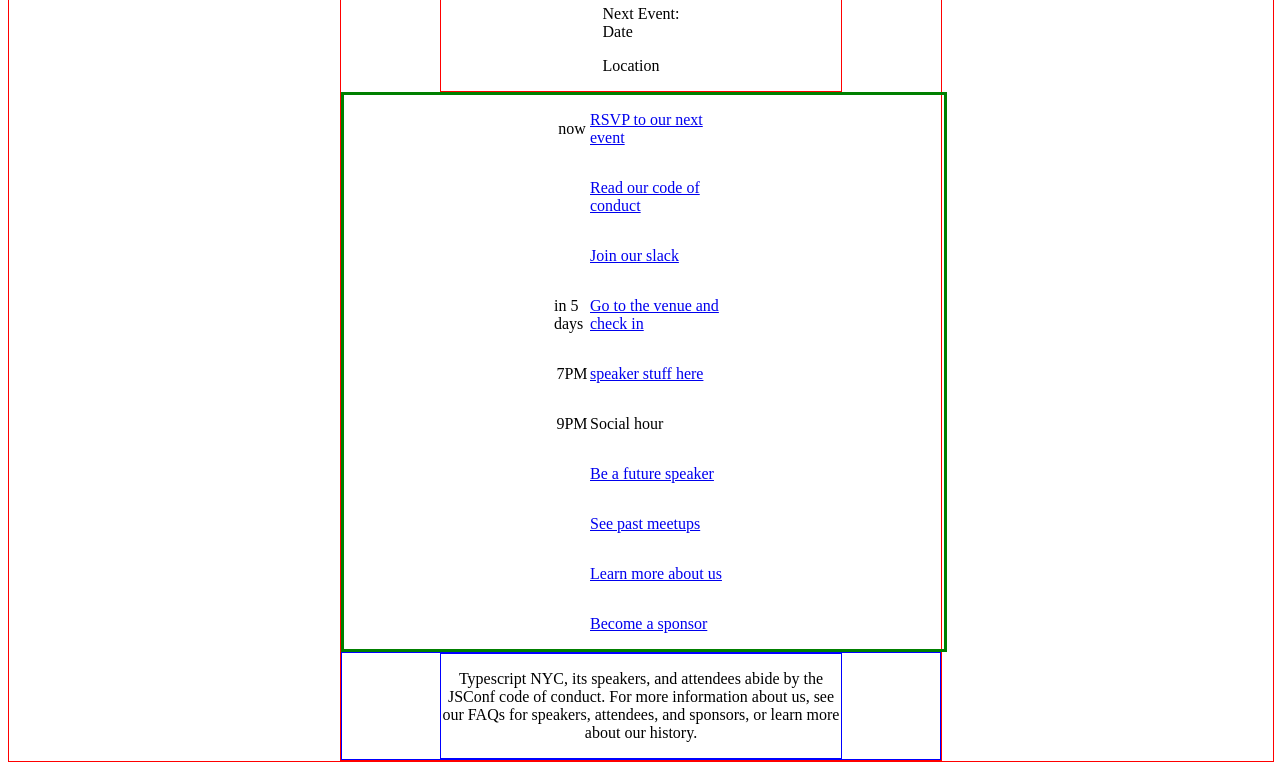
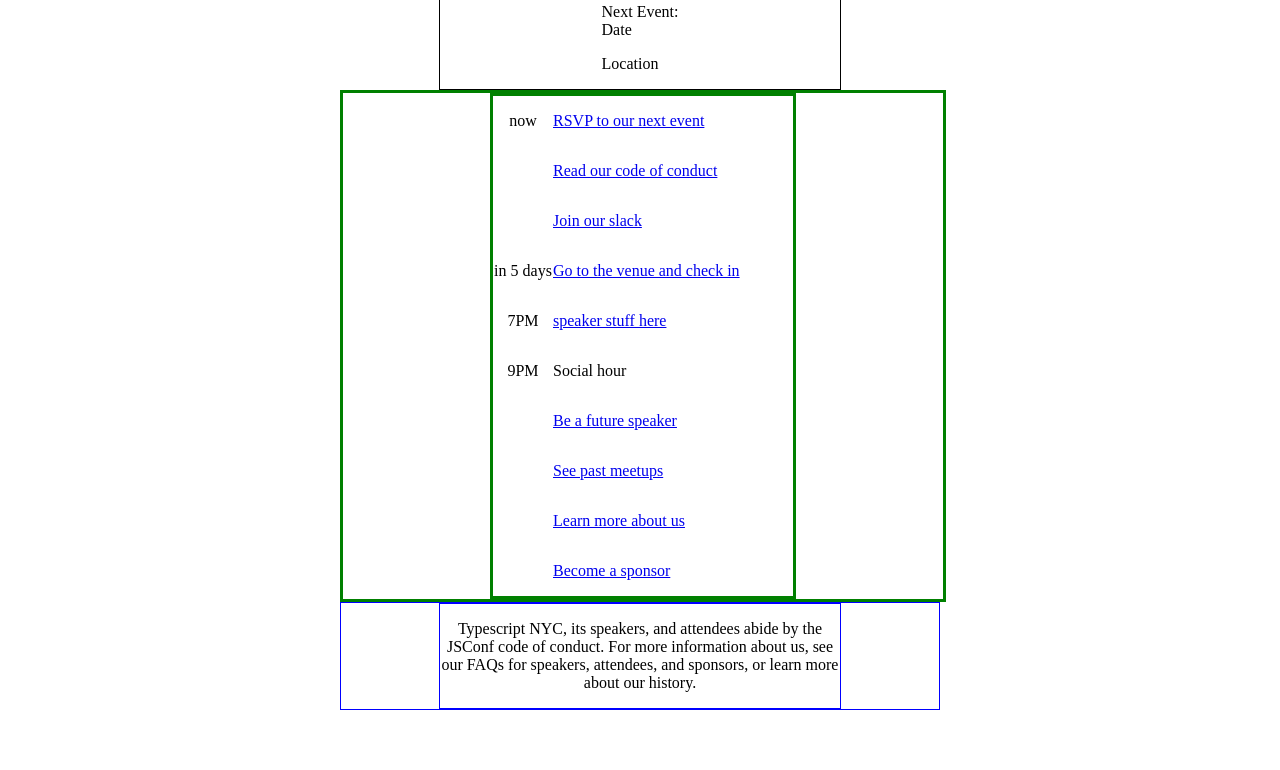
Before and after one commit to tsnyc/website, a Gatsby site: page / in a window 1280 px wide. Shown: the part 195-965 px from the top of the page. After the commit the page ends 913 px from the top, so only its background shows below. Built offline with nearby package versions, Linux system fonts and the light colour scheme; Gatsby itself is replaced by a stand-in of ours.

Commit message:
Create data file for nav items

```diff
--- a/src/components/Announcement.tsx
+++ b/src/components/Announcement.tsx
@@ -2,7 +2,7 @@ import React from "react";
 import styled, { createGlobalStyle, css } from 'styled-components';
 
 export const StickerStyle = styled.div`
-border: 1px solid red;
+border: 1px solid black;
 display: flex;
 flex-direction: column;
 justify-content: center;
--- a/src/components/HomeNav.tsx
+++ b/src/components/HomeNav.tsx
@@ -1,80 +1,7 @@
 import { Link } from "gatsby";
 import React from "react";
 import styled from 'styled-components'
-// import { graphql } from "gatsby"
-
-const navLinks = [
-  {
-    rsvp: {
-      link: 'https://www.meetup.com/TypeScriptNYC/events/251309133/',
-      description: 'RSVP to our next event',
-      time: 'now'
-    }
-  },
-  {
-    codeOfConduct: {
-      link: '/code-of-conduct',
-      description: 'Read our code of conduct',
-      time: ''
-    }
-  },
-  {
-    slack: {
-      link: 'https://slack.com/signin',
-      description: 'Join our slack',
-      time: ''
-    }
-  },
-  {
-    venueInstructions: {
-      link: 'google.com',
-      description: 'Go to the venue and check in',
-      time: 'in 5 days'
-    }
-  },
-  {
-    speakers: {
-      link: 'google.com',
-      description: 'speaker stuff here',
-      time: '7PM'
-    }
-  },
-  {
-    end: {
-      link: '',
-      description: 'Social hour',
-      time: '9PM'
-    }
-  },
-  {
-    speak: {
-      link: 'mailto:thefrankharvey@gmail.com',
-      description: 'Be a future speaker',
-      time: ''
-    }
-  },
-  {
-    pastMeetups: {
-      link: '/past-meetups',
-      description: 'See past meetups',
-      time: ''
-    }
-  },
-  {
-    aboutUs: {
-      link: '/about',
-      description: 'Learn more about us',
-      time: ''
-    }
-  },
-  {
-    becomeASponsor: {
-      link: '/faq',
-      description: 'Become a sponsor',
-      time: ''
-    }
-  },
-]
+import navItems from '../data/nav-items.js';
 
 export const NavFlexContainer = styled.div`
 border: 3px solid green;
@@ -85,15 +12,15 @@ align-items: center;
 width:100%;
 `;
 
-export const NavItemsContainer = styled.div`
-// border: 3px solid green;
+export const NavItemRowsContainer = styled.div`
+border: 3px solid green;
 display: flex;
 flex-direction: column;
 justify-content: center;
 align-items: center;
 width:100%;
 @media (min-width: 576px) {
-  width:30%;
+  width:50%;
   max-width:300px;
 }
 `;
@@ -116,7 +43,7 @@ align-items: flex-start;
 width:80%
 `;
 
-export const NavItem = styled.div`
+export const NavItemRow = styled.div`
 // border: 1px solid green;
 display: flex;
 flex-direction: row;
@@ -125,20 +52,20 @@ align-items: center;
 width:100%
 `;
 
-const makeNavLinks = (navLinks) => {
-  if (navLinks.length > 0) {
-    return navLinks.map((item) => {
+const makeNavLinks = (navItems) => {
+  if (navItems.length > 0) {
+    return navItems.map((item) => {
       const itemContents = Object.values(item)[0];
       let { link, description, time } = itemContents;
 
-      return <NavItem>
+      return <NavItemRow>
         <LeftColumn>
           <p>{`${time}`}</p>
         </LeftColumn>
         <RightColumn>
           {fillRightColumn(link, description)}
         </RightColumn>
-      </NavItem>
+      </NavItemRow>
     })
   }
 }
@@ -162,12 +89,12 @@ const fillRightColumn = (link, description) => {
 }
 
 export default function HomeNav() {
-
+  console.log(navItems.list)
   return (
     <NavFlexContainer>
-      <NavItemsContainer>
-      {makeNavLinks(navLinks)}
-      </NavItemsContainer>
+      <NavItemRowsContainer>
+      {makeNavLinks(navItems.list)}
+      </NavItemRowsContainer>
 
     </NavFlexContainer>
   )
--- a/src/components/layout.tsx
+++ b/src/components/layout.tsx
@@ -4,7 +4,6 @@ import Header from "./Header";
 import Footer from "./Footer";
 
 export const LayoutContainer = styled.div`
-    border: 1px solid red;
     width: 100%;
     position: relative;
     max-width: 600px;
--- /dev/null
+++ b/src/data/nav-items.js
@@ -0,0 +1,74 @@
+export default {
+    list: [
+  {
+    rsvp: {
+      link: 'https://www.meetup.com/TypeScriptNYC/events/251309133/',
+      description: 'RSVP to our next event',
+      time: 'now'
+    }
+  },
+  {
+    codeOfConduct: {
+      link: '/code-of-conduct',
+      description: 'Read our code of conduct',
+      time: ''
+    }
+  },
+  {
+    slack: {
+      link: 'https://slack.com/signin',
+      description: 'Join our slack',
+      time: ''
+    }
+  },
+  {
+    venueInstructions: {
+      link: 'google.com',
+      description: 'Go to the venue and check in',
+      time: 'in 5 days'
+    }
+  },
+  {
+    speakers: {
+      link: 'google.com',
+      description: 'speaker stuff here',
+      time: '7PM'
+    }
+  },
+  {
+    end: {
+      link: '',
+      description: 'Social hour',
+      time: '9PM'
+    }
+  },
+  {
+    speak: {
+      link: 'mailto:thefrankharvey@gmail.com',
+      description: 'Be a future speaker',
+      time: ''
+    }
+  },
+  {
+    pastMeetups: {
+      link: '/past-meetups',
+      description: 'See past meetups',
+      time: ''
+    }
+  },
+  {
+    aboutUs: {
+      link: '/about',
+      description: 'Learn more about us',
+      time: ''
+    }
+  },
+  {
+    becomeASponsor: {
+      link: '/faq',
+      description: 'Become a sponsor',
+      time: ''
+    }
+  },
+]
+};
--- a/src/pages/index.tsx
+++ b/src/pages/index.tsx
@@ -5,7 +5,6 @@ import HomeNav from "../components/HomeNav";
 // import { graphql } from "gatsby";
 
 export const PageContainer = styled.div`
-    border: 1px solid red;
     width: 100%;
     position: relative;
     display:flex;
```
